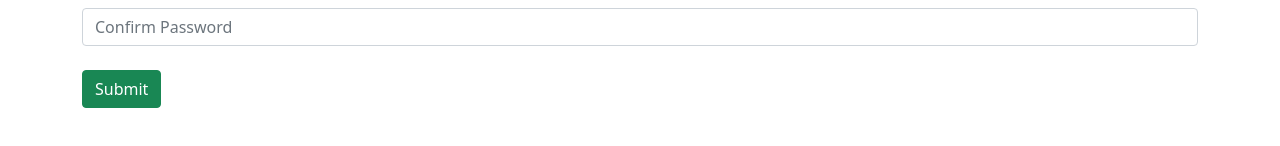
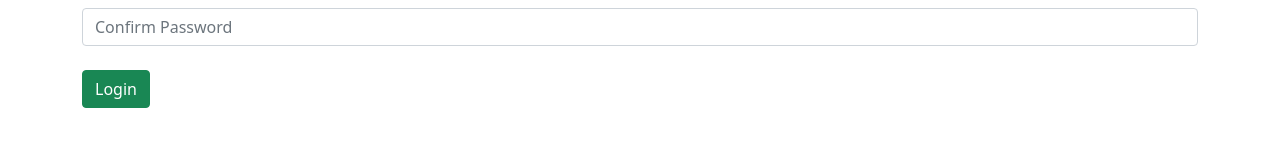
Before and after one commit to wapborhan/burger-builder, a React (Create React App) app: page /login in a window 1280 px wide. Shown: the part 246-392 px from the top of the page. Built offline with nearby package versions, Linux system fonts and the light colour scheme.

Commit message:
Update Auth.js

```diff
--- a/src/components/auth/Auth.js
+++ b/src/components/auth/Auth.js
@@ -13,6 +13,19 @@ export default class Auth extends Component {
           }}
           onSubmit={(values) => {
             console.log(values);
+          }}
+          validate={(values) => {
+            const errors = {};
+
+            if (!values.email) {
+              errors.email = "Requred";
+            } else if (
+              !/^[a-zA-Z0-9.!#$%&'*+/=?^_`{|}~-]+@[a-zA-Z0-9-]+(?:\.[a-zA-Z0-9-]+)*$/.test(
+                values.email
+              )
+            ) {
+              errors.email = "Invalid Email";
+            }
           }}
         >
           {({ values, handleChange, handleSubmit }) => (
@@ -43,7 +56,7 @@ export default class Auth extends Component {
                 />
                 <br />
                 <button type="submit" className="btn btn-success">
-                  Submit
+                  Login
                 </button>
               </form>
             </div>
```
